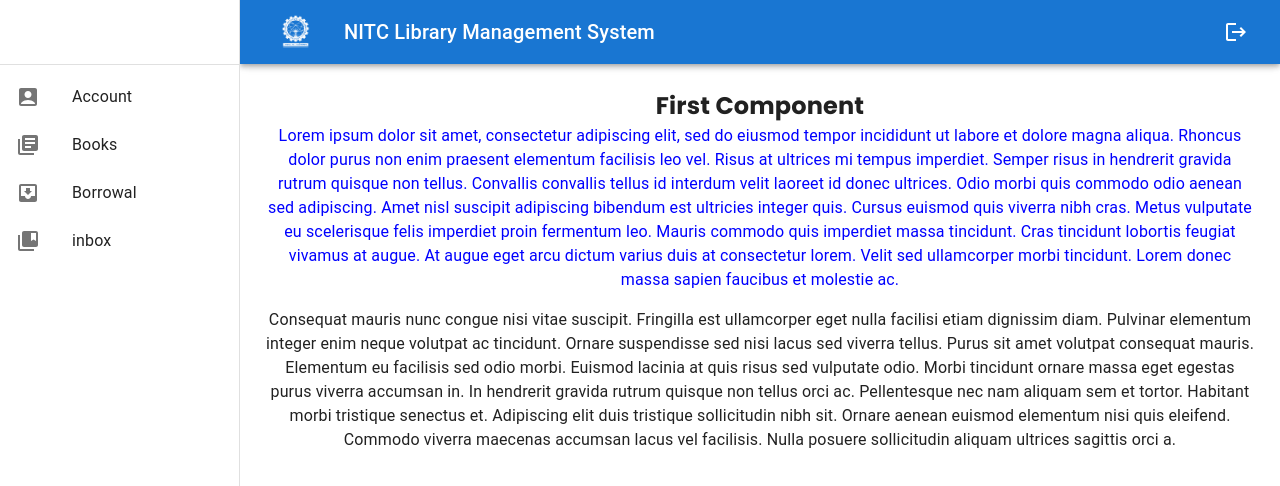
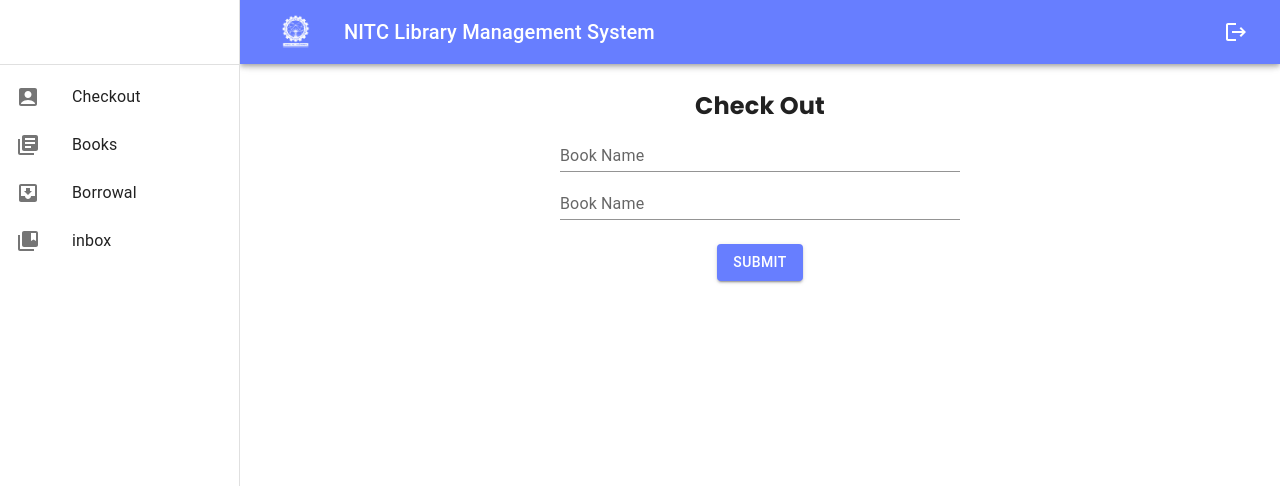
Before and after one commit to Pavithra-Rajan/NITC-LMS-frontend, a React (Create React App) app: page /dashboard/first in a window 1280 px wide. Shown: the top 486 px of the page. Built offline with nearby package versions, Linux system fonts and the light colour scheme.

Commit message:
modified registration form

```diff
--- a/src/pages/dashboard/dashboard.js
+++ b/src/pages/dashboard/dashboard.js
@@ -19,6 +19,8 @@ import InboxIcon from "@mui/icons-material/MoveToInbox";
 import AccountBoxIcon from "@mui/icons-material/AccountBox";
 import LogoutIcon from "@mui/icons-material/Logout";
 import CollectionsBookmarkIcon from "@mui/icons-material/CollectionsBookmark";
+import TextField from "@mui/material/TextField";
+
 import logo from "./logo.png";
 import {
 	BrowserRouter as Router,
@@ -55,6 +57,7 @@ const AppBar = styled(MuiAppBar, {
 	transition: theme.transitions.create(["margin", "width"], {
 		easing: theme.transitions.easing.sharp,
 		duration: theme.transitions.duration.leavingScreen,
+
 	}),
 	...(open && {
 		width: `calc(100% - ${drawerWidth}px)`,
@@ -73,40 +76,34 @@ const DrawerHeader = styled("div")(({ theme }) => ({
 	// necessary for content to be below app bar
 	...theme.mixins.toolbar,
 	justifyContent: "flex-start",
+
 }));
 
 const FirstComponent = () => {
 	return (
 		<>
-			<h2>First Component</h2>
-			<Typography paragraph style={{ color: "blue" }}>
-				Lorem ipsum dolor sit amet, consectetur adipiscing elit, sed do eiusmod
-				tempor incididunt ut labore et dolore magna aliqua. Rhoncus dolor purus
-				non enim praesent elementum facilisis leo vel. Risus at ultrices mi
-				tempus imperdiet. Semper risus in hendrerit gravida rutrum quisque non
-				tellus. Convallis convallis tellus id interdum velit laoreet id donec
-				ultrices. Odio morbi quis commodo odio aenean sed adipiscing. Amet nisl
-				suscipit adipiscing bibendum est ultricies integer quis. Cursus euismod
-				quis viverra nibh cras. Metus vulputate eu scelerisque felis imperdiet
-				proin fermentum leo. Mauris commodo quis imperdiet massa tincidunt. Cras
-				tincidunt lobortis feugiat vivamus at augue. At augue eget arcu dictum
-				varius duis at consectetur lorem. Velit sed ullamcorper morbi tincidunt.
-				Lorem donec massa sapien faucibus et molestie ac.
-			</Typography>
-			<Typography paragraph>
-				Consequat mauris nunc congue nisi vitae suscipit. Fringilla est
-				ullamcorper eget nulla facilisi etiam dignissim diam. Pulvinar elementum
-				integer enim neque volutpat ac tincidunt. Ornare suspendisse sed nisi
-				lacus sed viverra tellus. Purus sit amet volutpat consequat mauris.
-				Elementum eu facilisis sed odio morbi. Euismod lacinia at quis risus sed
-				vulputate odio. Morbi tincidunt ornare massa eget egestas purus viverra
-				accumsan in. In hendrerit gravida rutrum quisque non tellus orci ac.
-				Pellentesque nec nam aliquam sem et tortor. Habitant morbi tristique
-				senectus et. Adipiscing elit duis tristique sollicitudin nibh sit.
-				Ornare aenean euismod elementum nisi quis eleifend. Commodo viverra
-				maecenas accumsan lacus vel facilisis. Nulla posuere sollicitudin
-				aliquam ultrices sagittis orci a.
-			</Typography>
+			<h2>Check Out</h2>
+			<TextField
+				id="book-name"
+				label="Book Name"
+				variant="standard"
+				justifyContent="center"
+				align="center"
+				style = {{width: 400}}
+			/>
+			<br />
+			<TextField
+				id="book-name"
+				label="Book Name"
+				variant="standard"
+				justifyContent="center"
+				align="center"
+				style = {{width: 400}}
+			/>
+			<br />
+			<br/>
+			<Button variant="contained" style={{ background: '#677eff' }}>Submit</Button>
+
 		</>
 	);
 };
@@ -164,7 +161,7 @@ export const Dashboard = () => {
 		<Router basename='/dashboard'>
 			<Box sx={{ display: "flex" }}>
 				<CssBaseline />
-				<AppBar position='fixed' open={open}>
+				<AppBar position='fixed' open={open} style={{ background: '#677eff' }}>
 					<Toolbar>
 						<IconButton
 							color='inherit'
@@ -211,7 +208,7 @@ export const Dashboard = () => {
 							<ListItemIcon>
 								<AccountBoxIcon />
 							</ListItemIcon>
-							<ListItemText primary={"Account"} />
+							<ListItemText primary={"Checkout"} />
 						</ListItem>
 						<ListItem component={Link} to='/second' button key={"inbox"}>
 							<ListItemIcon>
--- a/src/pages/login/login.css
+++ b/src/pages/login/login.css
@@ -24,8 +24,8 @@ section {
 section .container {
   position: relative;
   width: 800px;
-  height: 520px;
-  margin-top: 120px;
+  height: 650px;
+  margin-top: 150px;
   background-color: #ced6ff;
   box-shadow: 0 15px 50px rgba(0, 0, 0, 0.1);
   overflow: hidden;
--- a/src/pages/login/login.js
+++ b/src/pages/login/login.js
@@ -1,13 +1,16 @@
-import React from "react";
+
 import logo from "./logoblack.png";
 import "./login.css";
-
+import React, { useState } from "react";
 export default function Login() {
 	const toggleForm = () => {
 		const container = document.querySelector(".container");
 		container.classList.toggle("active");
+
 	};
+	const [selectedOption, setSelectedOption] = useState(null);
 
+  console.log("SELECTED", selectedOption);
 	return (
 		<section>
 			<div className='titlename'>
@@ -46,8 +49,7 @@ export default function Login() {
 				<div className='user signupBx'>
 					<div className='formBx'>
 						<form action=''>
-							<h2>Register as a member</h2>
-							<input type='text' name='' placeholder='Username' />
+							<h2>Registration</h2>
 							<input
 								type='text'
 								minLength='9'
@@ -55,7 +57,7 @@ export default function Login() {
 								name=''
 								placeholder='Roll Number/Employee ID'
 							/>
-							<input type='email' name='' placeholder='Email Address' />
+							<input type='text' name='' placeholder='Username' />
 							<input type='password' name='' placeholder='Password' />
 							<input
 								type='tel'
@@ -64,6 +66,22 @@ export default function Login() {
 								name=''
 								placeholder='Phone'
 							/>
+							<input type='email' name='' placeholder='Email Address' />
+
+
+
+
+							<select onChange={(e) => setSelectedOption(e.target.value)}
+							>
+							<option selected>Role</option>
+							<option value="Student">Student</option>
+							<option value="Librarian">Librarian</option>
+							<option value="Staff">Staff</option>
+							</select>
+
+						<br/>
+						{selectedOption === "Student" && (
+							<div>
 							<input type='' placeholder='Department' list='dept' />
 							<datalist id='dept'>
 								<option>Department of Architecture</option>
@@ -82,6 +100,53 @@ export default function Login() {
 								<option>School of Management Studies</option>
 								<option>School of Nano Science and Technology</option>
 							</datalist>
+							<input type='' placeholder='Programme' list='prog' />
+							<datalist id='prog'>
+								<option>B.Tech</option>
+								<option>M.Tech</option>
+								<option>Ph.D.</option>
+								<option>MSc</option>
+								<option>MCA</option>
+
+							</datalist>
+							<input id="validity" placeholder="validity" type="date" class="required" />
+							</div>
+						)}
+
+						{selectedOption === "Staff" && (
+							<div>
+							<input type='' placeholder='Department' list='dept' />
+							<datalist id='dept'>
+								<option>Department of Architecture</option>
+								<option>Department of Chemical Engineering</option>
+								<option>Department of Chemistry</option>
+								<option>Department of Civil Engineering</option>
+								<option>Department of Computer Science and Engineering</option>
+								<option>Department of Electrical Engineering</option>
+								<option>
+									Department of Electronics and Communication Engineering
+								</option>
+								<option>Department of Mathematics</option>
+								<option>Department of Mechanical Engineering</option>
+								<option>Department of Physics</option>
+								<option>School of Bio-technology</option>
+								<option>School of Management Studies</option>
+								<option>School of Nano Science and Technology</option>
+							</datalist>
+							<input type='' placeholder='Teaching/Non-Teaching' list='Tflag' />
+							<datalist id='Tflag'>
+								<option>Teaching</option>
+								<option>Non-teaching</option>
+
+							</datalist>
+
+							</div>
+						)}
+
+
+
+
+
 							<input type='submit' name='' value='Register' />
 							<p className='signup'>
 								Already have an account ?
```
